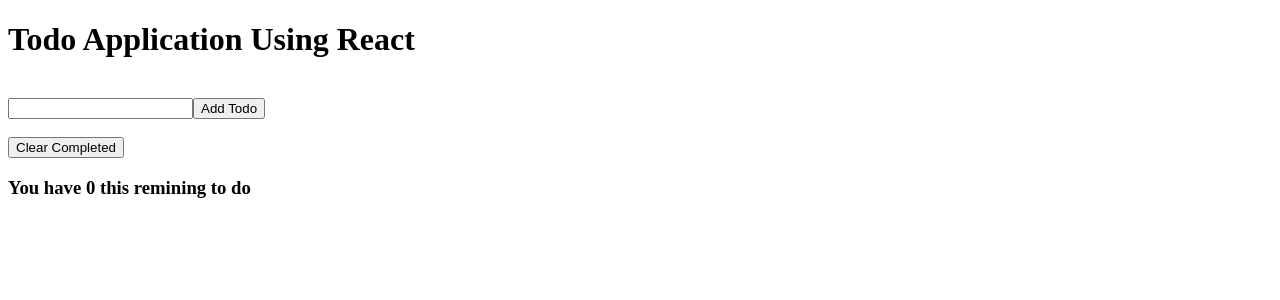
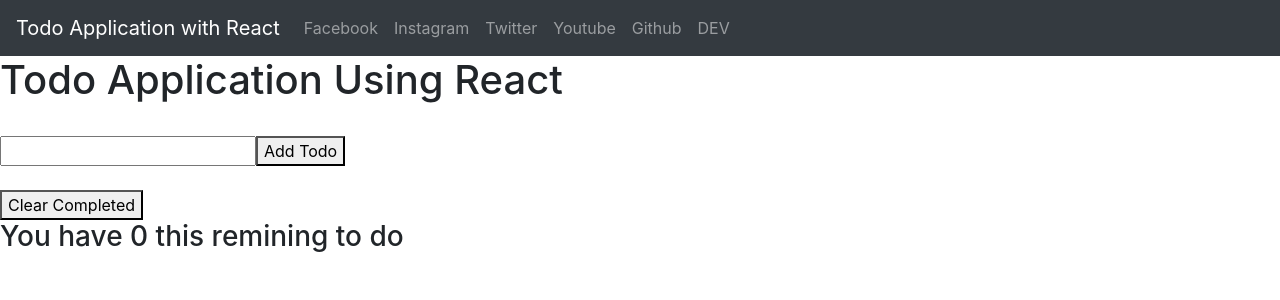
Before and after one commit to abjs/TodoApp-React, a React (Create React App) app: page /2 in a window 1280 px wide. Shown: the top 300 px of the page. Built offline with nearby package versions, Linux system fonts and the light colour scheme.

Commit message:
Bootstap added

```diff
--- a/package.json
+++ b/package.json
@@ -7,9 +7,12 @@
     "@testing-library/jest-dom": "^5.11.4",
     "@testing-library/react": "^11.1.0",
     "@testing-library/user-event": "^12.1.10",
+    "bootstrap": "^4.5.3",
     "gh-pages": "^3.1.0",
     "react": "^17.0.1",
+    "react-bootstrap": "^1.4.0",
     "react-dom": "^17.0.1",
+    "react-router-dom": "^5.2.0",
     "react-scripts": "4.0.1",
     "uuid": "^8.3.2",
     "web-vitals": "^0.2.4"
--- a/public/index.html
+++ b/public/index.html
@@ -10,6 +10,7 @@
       content="Web site created using create-react-app"
     />
     <link rel="apple-touch-icon" href="%PUBLIC_URL%/logo192.png" />
+    <link rel="stylesheet" href="https://cdn.jsdelivr.net/npm/bootstrap@4.5.3/dist/css/bootstrap.min.css" integrity="sha384-TX8t27EcRE3e/ihU7zmQxVncDAy5uIKz4rEkgIXeMed4M0jlfIDPvg6uqKI2xXr2" crossorigin="anonymous">
     <!--
       manifest.json provides metadata used when your web app is installed on a
       user's mobile device or desktop. See https://developers.google.com/web/fundamentals/web-app-manifest/
--- a/src/App.js
+++ b/src/App.js
@@ -1,6 +1,7 @@
 import React, { useState, useRef, useEffect } from 'react'
 import TodoList from './TodoList'
 import Main from './Main'
+import NavBar from './NavBar';
 import { v4 as uuidv4 } from 'uuid';
 const Local_Storage_KEY = 'todoApp.todos'
 export default function App() {
@@ -45,6 +46,8 @@ export default function App() {
 
     return (
         <>
+     <NavBar />
+
             <Main />
             <input ref={todoNameRef} type="text" />
             <button onClick={AddTodo}>Add Todo</button>
--- /dev/null
+++ b/src/NavBar.js
@@ -0,0 +1,25 @@
+import React from 'react'
+import Navbar from 'react-bootstrap/Navbar'
+import Nav from 'react-bootstrap/Nav'
+export default function NavBar() {
+    return (
+        <>
+            <Navbar collapseOnSelect expand="lg" bg="dark" variant="dark">
+                <Navbar.Brand href="#home">Todo Application with React</Navbar.Brand>
+                <Navbar.Toggle aria-controls="responsive-navbar-nav"/>
+                <Navbar.Collapse id="responsive-navbar-nav">
+                    <Nav className="mr-auto">
+                        <Nav.Link href="https://www.facebook.com/itsmeabjs.me/">Facebook</Nav.Link>
+                        <Nav.Link href="https://www.instagram.com/abjs">Instagram</Nav.Link>
+                        <Nav.Link href="https://twitter.com/itsmeabjs">Twitter</Nav.Link>
+                        <Nav.Link href="https://www.youtube.com/channel/UCt8GRf1R6LeTmC3xNlc0lHw">Youtube</Nav.Link>
+                        <Nav.Link href="https://github.com/abjs">Github</Nav.Link>
+                        <Nav.Link href="https://dev.to/abjs">DEV</Nav.Link>
+
+                    </Nav>
+
+                </Navbar.Collapse>
+            </Navbar>
+        </>
+    )
+}
--- a/src/index.js
+++ b/src/index.js
@@ -1,4 +1,30 @@
 import React from 'react';
 import ReactDOM from 'react-dom';
+import {Route, Switch, BrowserRouter as Router} from 'react-router-dom'
 import App from './App';
-ReactDOM.render (<App/>, document.getElementById('root'));
+
+
+// import reportWebVitals from './reportWebVitals';
+const routing = (
+    <Router>
+
+        <Switch>
+            <Route exact path="/" component ={App}/>
+            <Route path="/1" component ={App}/>
+            <Route path="/2" component ={App}/>
+        </Switch>
+
+    </Router>
+)
+
+
+ReactDOM.render(
+    // <React.StrictMode>
+    // <NavBar />
+    // </React.StrictMode>,
+    routing,
+    document.getElementById('root')
+);
+
+
+// ReactDOM.render (<App/>, document.getElementById('root'));
```
Also changed, not shown: 1 other file (tests, documents, lock files or other folders).
